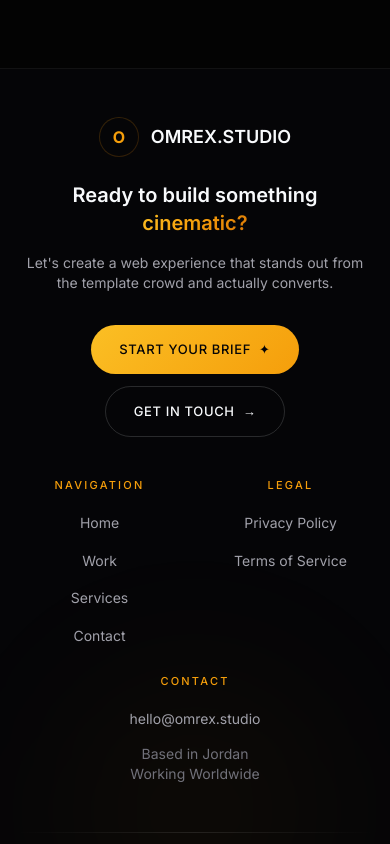
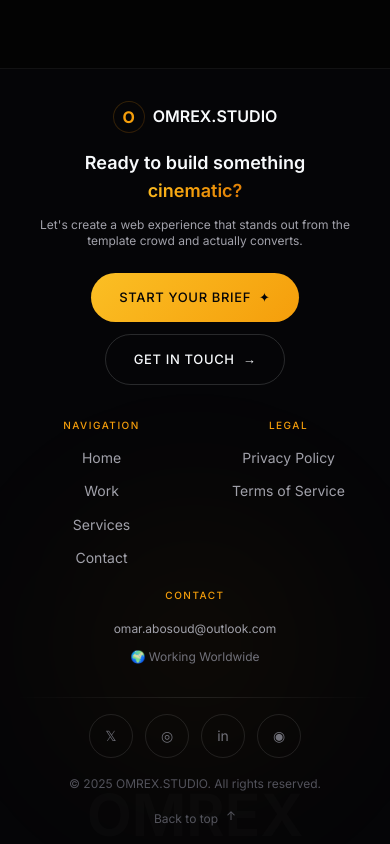
Before and after one commit to albasti1234/omrex-studio, a Next.js app: page / in a window 390 px wide. Shown: the part 6480-7324 px from the top of the page. Built offline with nearby package versions, Linux system fonts and the light colour scheme.

Commit message:
Compact mobile footer with smaller elements and working email

```diff
--- a/app/components/Footer.tsx
+++ b/app/components/Footer.tsx
@@ -46,9 +46,9 @@ export default function Footer(): React.ReactElement {
       </div>
 
       <div className="relative mx-auto max-w-6xl px-4 sm:px-6 lg:px-8">
-        {/* Top Section - mobile: tighter padding */}
-        <div className="py-12 sm:py-16 md:py-20">
-          <div className="grid gap-10 lg:grid-cols-2 lg:gap-8">
+        {/* Top Section - mobile: compact padding */}
+        <div className="py-8 sm:py-12 md:py-16">
+          <div className="grid gap-8 lg:grid-cols-2 lg:gap-8">
             {/* Left Side - Brand & CTA - mobile: center text */}
             <motion.div
               className="text-center lg:text-left"
@@ -56,25 +56,25 @@ export default function Footer(): React.ReactElement {
               animate={isInView ? { opacity: 1, y: 0 } : {}}
               transition={{ duration: 0.6, ease: EASING }}
             >
-              {/* Logo - mobile: center */}
-              <div className="flex items-center gap-3 mb-6 justify-center lg:justify-start">
-                <div className="relative flex h-10 w-10 items-center justify-center">
+              {/* Logo - mobile: smaller */}
+              <div className="flex items-center gap-2 sm:gap-3 mb-4 sm:mb-6 justify-center lg:justify-start">
+                <div className="relative flex h-8 w-8 sm:h-10 sm:w-10 items-center justify-center">
                   <div className="absolute inset-0 rounded-lg bg-gradient-to-br from-[#f59e0b] to-[#d97706] opacity-20" />
                   <div className="absolute inset-[1px] rounded-lg bg-[#050507]" />
                   <span className="relative text-base font-bold text-[#f59e0b]">O</span>
                 </div>
                 <div>
-                  <span className="text-lg font-semibold text-[#f8fafc]">OMREX.STUDIO</span>
+                  <span className="text-base sm:text-lg font-semibold text-[#f8fafc]">OMREX.STUDIO</span>
                 </div>
               </div>
 
-              <h3 className="text-xl sm:text-2xl md:text-3xl font-semibold text-[#f8fafc] mb-4">
+              <h3 className="text-lg sm:text-xl md:text-2xl font-semibold text-[#f8fafc] mb-3 sm:mb-4">
                 Ready to build something
                 <br />
                 <span className="text-gradient-gold">cinematic?</span>
               </h3>
 
-              <p className="text-[#a1a1aa] max-w-md mb-8 mx-auto lg:mx-0 text-sm sm:text-base">
+              <p className="text-[#a1a1aa] max-w-md mb-6 sm:mb-8 mx-auto lg:mx-0 text-xs sm:text-sm">
                 Let's create a web experience that stands out from the template crowd and actually converts.
               </p>
 
@@ -103,19 +103,19 @@ export default function Footer(): React.ReactElement {
               </div>
             </motion.div>
 
-            {/* Right Side - Links - mobile: 2 cols centered */}
+            {/* Right Side - Links - mobile: compact 2 cols */}
             <motion.div
-              className="grid grid-cols-2 gap-6 sm:gap-8 sm:grid-cols-3 text-center sm:text-left"
+              className="grid grid-cols-2 gap-4 sm:gap-6 sm:grid-cols-3 text-center sm:text-left"
               initial={{ opacity: 0, y: 30 }}
               animate={isInView ? { opacity: 1, y: 0 } : {}}
               transition={{ duration: 0.6, ease: EASING, delay: 0.2 }}
             >
               {/* Navigation */}
               <div>
-                <h4 className="text-[11px] font-medium uppercase tracking-[0.2em] text-[#f59e0b] mb-4">
+                <h4 className="text-[10px] sm:text-[11px] font-medium uppercase tracking-[0.15em] sm:tracking-[0.2em] text-[#f59e0b] mb-3 sm:mb-4">
                   Navigation
                 </h4>
-                <ul className="space-y-3">
+                <ul className="space-y-2 sm:space-y-3">
                   {FOOTER_LINKS.navigation.map((link) => (
                     <li key={link.href}>
                       <Link
@@ -131,10 +131,10 @@ export default function Footer(): React.ReactElement {
 
               {/* Legal */}
               <div>
-                <h4 className="text-[11px] font-medium uppercase tracking-[0.2em] text-[#f59e0b] mb-4">
+                <h4 className="text-[10px] sm:text-[11px] font-medium uppercase tracking-[0.15em] sm:tracking-[0.2em] text-[#f59e0b] mb-3 sm:mb-4">
                   Legal
                 </h4>
-                <ul className="space-y-3">
+                <ul className="space-y-2 sm:space-y-3">
                   {FOOTER_LINKS.legal.map((link) => (
                     <li key={link.href}>
                       <Link
@@ -150,22 +150,20 @@ export default function Footer(): React.ReactElement {
 
               {/* Contact Info */}
               <div className="col-span-2 sm:col-span-1">
-                <h4 className="text-[11px] font-medium uppercase tracking-[0.2em] text-[#f59e0b] mb-4">
+                <h4 className="text-[10px] sm:text-[11px] font-medium uppercase tracking-[0.15em] sm:tracking-[0.2em] text-[#f59e0b] mb-3 sm:mb-4">
                   Contact
                 </h4>
-                <ul className="space-y-3">
+                <ul className="space-y-2 sm:space-y-3">
                   <li>
                     <a
-                      href="mailto:hello@omrex.studio"
-                      className="text-[#a1a1aa] hover:text-[#f8fafc] transition-colors text-sm"
+                      href="mailto:omar.abosoud@outlook.com"
+                      className="text-[#a1a1aa] hover:text-[#f59e0b] transition-colors text-xs sm:text-sm break-all"
                     >
-                      hello@omrex.studio
+                      omar.abosoud@outlook.com
                     </a>
                   </li>
-                  <li className="text-[#71717a] text-sm">
-                    Based in Jordan
-                    <br />
-                    Working Worldwide
+                  <li className="text-[#71717a] text-xs sm:text-sm">
+                    🌍 Working Worldwide
                   </li>
                 </ul>
               </div>
@@ -176,9 +174,9 @@ export default function Footer(): React.ReactElement {
         {/* Divider */}
         <div className="h-px bg-gradient-to-r from-transparent via-white/10 to-transparent" />
 
-        {/* Bottom Section - mobile: center everything, more padding */}
+        {/* Bottom Section - mobile: compact */}
         <motion.div
-          className="py-6 sm:py-8 flex flex-col items-center gap-6 sm:flex-row sm:justify-between sm:gap-4"
+          className="py-4 sm:py-6 flex flex-col items-center gap-4 sm:flex-row sm:justify-between"
           initial={{ opacity: 0 }}
           animate={isInView ? { opacity: 1 } : {}}
           transition={{ duration: 0.6, delay: 0.4 }}
```
